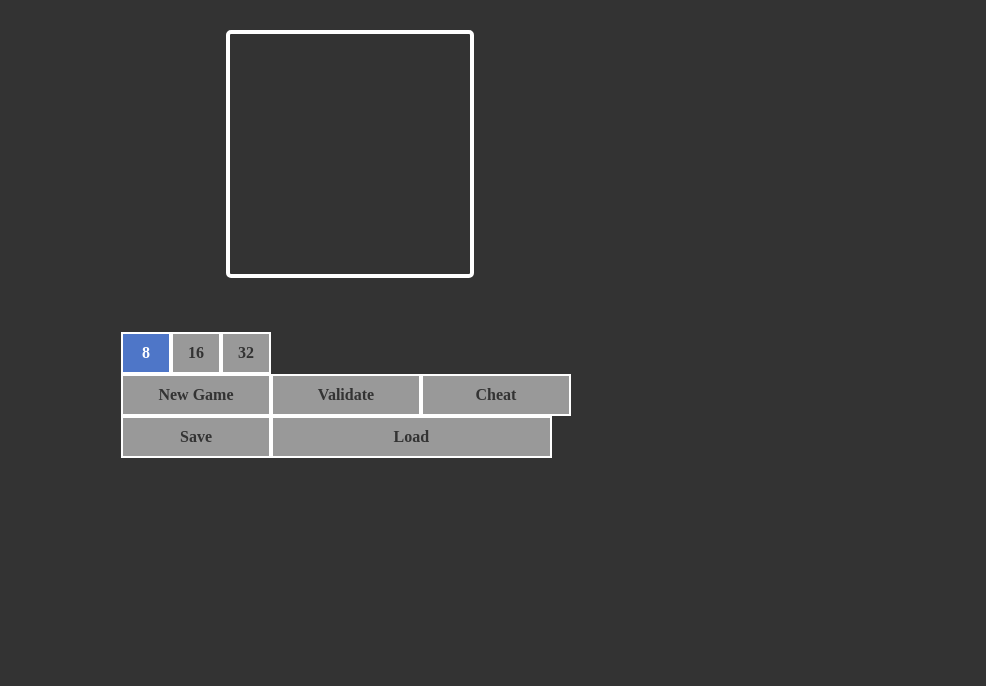
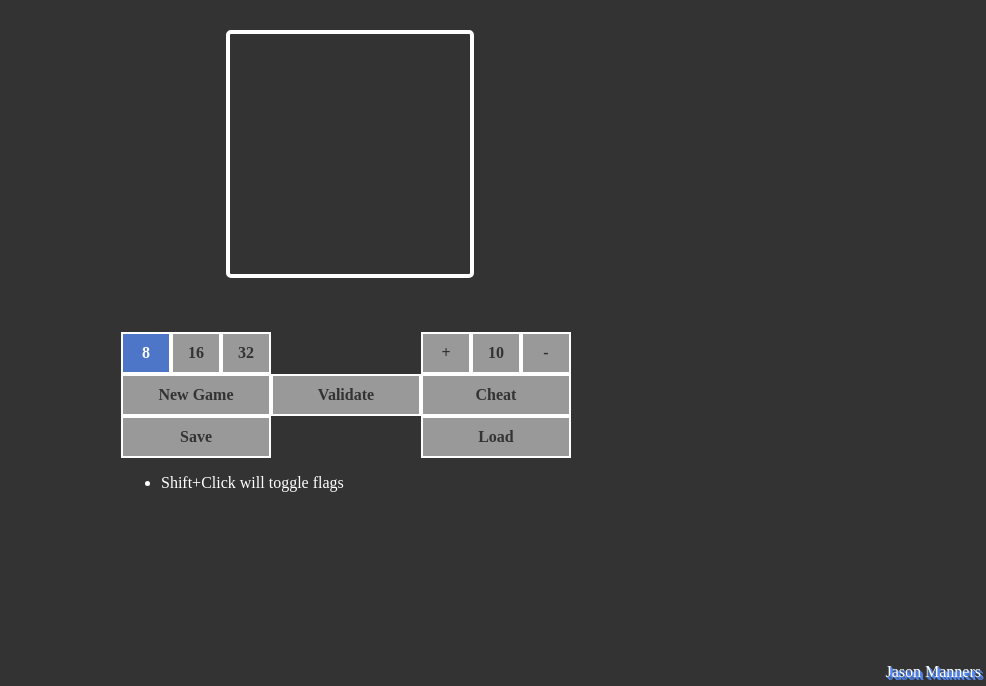
Before and after one commit to jasonmanners/Minesweeper, a plain HTML site: page index.html in a window 1280 px wide. Shown: the part 114-800 px from the top of the page, without its empty margins (294-1280 px from the left). Drawn offline with Linux system fonts and the light colour scheme.

Commit message:
Added all fetures but webgl

```diff
--- a/assets/css/minesweeper.css
+++ b/assets/css/minesweeper.css
@@ -8,34 +8,14 @@ header {
 	text-align: center;
 }
 
-#title {
-	text-transform: uppercase;
-	font-size: 75px;
-	font-weight: bold;
-	margin: 0 auto;
-	color: #FFF;
-}
-
-#container {
-	margin: 0 auto;
-	width : 960px;
-}
-
-#game_container {
-	margin: 50px auto;
-}
-
-#ui {
-	margin: 0 auto;
-	width:450px;
-}
-
 canvas {
 	border: 4px solid #FFFFFF;
 	-moz-border-radius: 5px;
 	-webkit-border-radius: 5px;
 	border-radius: 5px;
 }
+
+
 
 .button {
 	border: 2px solid #FFFFFF;
@@ -125,11 +105,57 @@ canvas {
 		background: #3C7;
 	}
 
-	.sizes {
+.selected {
+	background: rgba(85,136,238,0.8);
+	color: #FFFFFF;
+}
 
-	}
+.mines {
+	border: 2px solid #FFFFFF;
+	text-align:center;
+	font-weight: bold;
+	color: #333333;
+	background: #999999;
+	padding: 10px 0;
+}
 
-	.selected {
-		background: rgba(85,136,238,0.8);
-		color: #FFFFFF;
-	}
+.info {
+	color: #FFFFFF;
+}
+
+
+#title {
+	text-transform: uppercase;
+	font-size: 75px;
+	font-weight: bold;
+	margin: 0 auto;
+	color: #FFF;
+}
+
+#container {
+	margin: 0 auto;
+	width : 960px;
+}
+
+#game_container {
+	margin: 50px auto;
+}
+
+#ui {
+	margin: 0 auto;
+	width:450px;
+}
+
+#possible_save {
+	text-align: center;
+	font-weight: bold;
+	color: #FFFFFF;
+}
+
+#signature {
+	position: fixed;
+	bottom : 5px;
+	right: 5px;
+	color: #FFFFFF;
+	text-shadow: 1px 1px #58E,2px 2px #58E,3px 3px #58E;
+}
--- a/assets/js/minesweeper.js
+++ b/assets/js/minesweeper.js
@@ -17,7 +17,8 @@ var CONST = {
 				'fillStyle' : '#FFFFFF',
 			},
 			FLAGGED : {
-				'fillStyle' : '#FF9911',
+				//'fillStyle' : '#FF9911',
+				'fillStyle' : '#FFFF22',
 			},
 			UNCOVERED : {
 				'fillStyle' : '#FF2233',
@@ -294,23 +295,6 @@ Minefield.prototype = {
 		return Math.floor(Math.random()*this.__field_size);
 	},
 
-
-
-	/*
-
-
-	new discover
-
-	if mine
-		reveal and return true
-	if count = 0
-		reveal all neighbors that have 0
-	else
-		reveal self
-
-	return false;
-	*/
-
 	//When cell is uncovered remove from the hidden array
 	// and add it to the discovered array
 	discover : function(c_x,c_y) {
@@ -346,6 +330,7 @@ Minefield.prototype = {
 		var x = cell.x();
 		var y = cell.y();
 
+		//Only want to reveal direct paths, diagnols don't count
 		var neighbors = [
 								[x,y-1],
 				[x-1,y],				[x+1,y],
@@ -441,7 +426,6 @@ Minefield.prototype = {
 			}
 			//build discovered
 			else {
-				console.log("U - "+x+":"+y);
 				that.__discovered.push(n_cell);
 			}
 
@@ -526,9 +510,13 @@ var Minesweeper = {
 		this.__num_mines = CONST.DEFAULTS.NUM_MINES;
 		this.__mouse_state = CONST.STATES.INPUT.UNCOVERING;
 		this.__selected_size_el = $('#small');
-		console.log(this.__selected_size_el);
 		this.initRenderer();
 		this.initEvents();
+
+		var savedGame = localStorage.getItem(CONST.SAVE_NAME);
+		if(savedGame) {
+			$('#possible_save').html('You have saved a game');
+		}
 	},
 
 	initRenderer : function() {
@@ -555,21 +543,32 @@ var Minesweeper = {
 			that.__selected_size_el.removeClass('selected');
 			that.__selected_size_el = $('#small');
 			that.__selected_size_el.addClass('selected');
-			//Minesweeper.resize();
 		});
 		$('#medium').click(function(){
 			Minesweeper.size(CONST.SIZES.MEDIUM);
 			that.__selected_size_el.removeClass('selected');
 			that.__selected_size_el = $('#medium');
 			that.__selected_size_el.addClass('selected');
-			//Minesweeper.resize();
 		});
 		$('#large').click(function(){
 			Minesweeper.size(CONST.SIZES.LARGE);
 			that.__selected_size_el.removeClass('selected');
 			that.__selected_size_el = $('#large');
 			that.__selected_size_el.addClass('selected');
-			//Minesweeper.resize();
+		});
+
+		$('#more_mines').click(function(){
+			if(that.__num_mines <= (that.__size.ROWS * that.__size.ROWS)) {
+				that.__num_mines++;
+			}
+			$('#mines').html(that.__num_mines);
+		});
+
+		$('#less_mines').click(function(){
+			if(that.__num_mines > 10) {
+				that.__num_mines--;
+			}
+			$('#mines').html(that.__num_mines);
 		});
 
 		$('#new').click(function(){
@@ -609,7 +608,7 @@ var Minesweeper = {
 
 	initBoard : function() {
 		//Be sure to add in Num of mines later
-		this.__mine_field = new Minefield(this.__size),this.__num_mines;
+		this.__mine_field = new Minefield(this.__size,this.__num_mines);
 		this.__renderer.minefield(this.__mine_field);
 	},
 
@@ -700,6 +699,7 @@ var Minesweeper = {
 		var jsonData = this.__mine_field.toJSON();
 		jsonData.size = this.size().NAME;
 		localStorage.setItem(CONST.SAVE_NAME,JSON.stringify(jsonData));
+		$('#possible_save').html('You have saved a game');
 	},
 
 	load : function() {
@@ -713,6 +713,7 @@ var Minesweeper = {
 			this.__renderer.minefield(this.__mine_field);
 			this.start();
 			localStorage.removeItem(CONST.SAVE_NAME);
+			$('#possible_save').html('&nbsp;');
 		}
 	},
 
--- a/index.html
+++ b/index.html
@@ -22,10 +22,14 @@
 						</div>
 					</div>
 					<div class='size1of3 unit'>
-
+						 &nbsp;
 					</div>
 					<div class='size1of3 unit lastUnit'>
-
+						<div class="line">
+							<div class="size1of3 unit"><div id="more_mines" class='button'>+</div></div>
+							<div class="size1of3 unit"><div id="mines" class='mines'>10</div></div>
+							<div class="size1of3 unit lastUnit"><div id="less_mines" class='button'>-</div></div>
+						</div>
 					</div>
 				</div>
 
@@ -36,8 +40,16 @@
 				</div>
 				<div class="line">
 					<div class="size1of3 unit" id="save"><div class='button'>Save</div></div>
+					<div class="size1of3 unit"><div id='possible_save'>&nbsp;</div></div>
 					<div class="size1of3 unit lastUnit" id="load"><div class='button'>Load</div></div>
-					<!--<div class="button size1of3 unit lastUnit" id=""></div>-->
+				</div>
+
+				<div class="line info">
+					<div class="size1of1">
+						<ul>
+							<li>Shift+Click will toggle flags</li>
+						</ul>
+					</div>
 				</div>
 			</article>
 		</section>
@@ -57,5 +69,8 @@
 			</article>
 		</section>
 
+		<div id="signature">
+			Jason Manners
+		</div>
 	</body>
 </html>
--- a/src/headers.js
+++ b/src/headers.js
@@ -17,7 +17,8 @@ var CONST = {
 				'fillStyle' : '#FFFFFF',
 			},
 			FLAGGED : {
-				'fillStyle' : '#FF9911',
+				//'fillStyle' : '#FF9911',
+				'fillStyle' : '#FFFF22',
 			},
 			UNCOVERED : {
 				'fillStyle' : '#FF2233',
```
Also changed, not shown: src/minefield.js (+1 -18 lines), src/minesweeper.js (+22 -5 lines).
